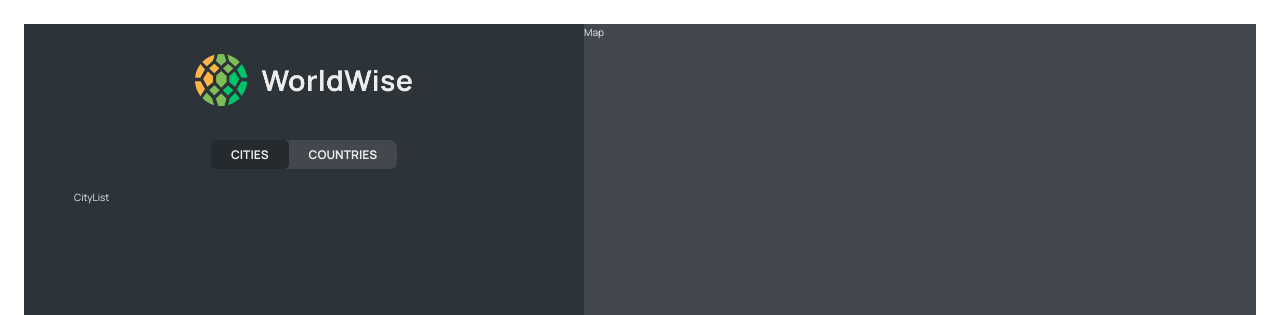
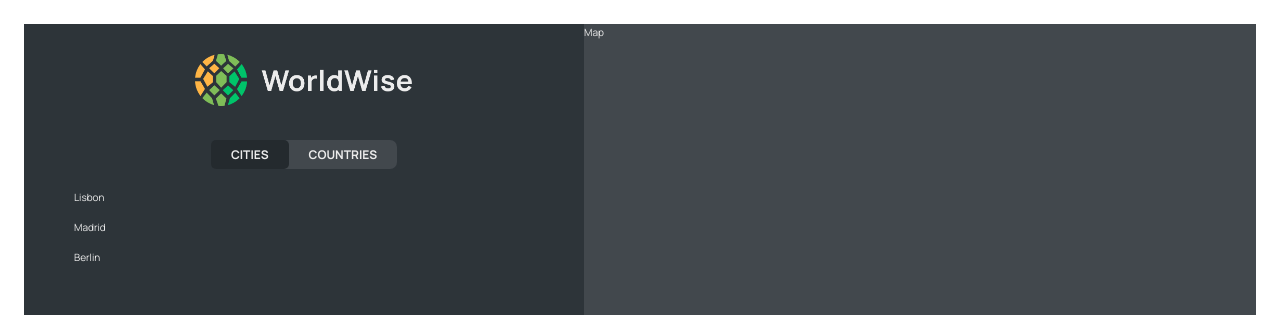
Before and after one commit to hansolo-N/TravellerApp, a React (Vite) app: page /app/cities in a window 1280 px wide. Shown: the top 315 px of the page. Built offline with nearby package versions, Linux system fonts and the light colour scheme; data requests are answered from the project's data file.

Commit message:
created city item component and added styling

```diff
--- a/package.json
+++ b/package.json
@@ -8,7 +8,7 @@
     "build": "vite build",
     "lint": "eslint . --ext js,jsx --report-unused-disable-directives --max-warnings 0",
     "preview": "vite preview",
-    "server": "json-server --watch data/cities.json --port 8000 -delay 500"
+    "server": "json-server --watch data/cities.json --port 8000 --delay 500"
   },
   "dependencies": {
     "json-server": "^0.17.4",
--- a/src/App.jsx
+++ b/src/App.jsx
@@ -8,7 +8,7 @@ import PageNotFound from './pages/PageNotFound'
 import AppLayout from './pages/AppLayout'
 import Login from './pages/Login'
 function Traveller() {
-  const [cities,setCities] = useState({})
+  const [cities,setCities] = useState([])
   const [isLoading,setIsLoading] = useState(false)
 
 
@@ -16,14 +16,18 @@ function Traveller() {
   useEffect(function(){
     async function fetchCities(){
       try {
+        setIsLoading(true)
         const response = await fetch("http://localhost:8000/cities")
         const data = await response.json()
-        console.log(data)
+        setCities(data)
       } catch (error) {
         console.log(error)
       }
+      finally{
+        setIsLoading(false)
+      }
     }
-    setCities(fetchCities())
+    fetchCities()
   },[])
 
   return (
@@ -34,8 +38,8 @@ function Traveller() {
           <Route path='pricing' element={<Pricing/>}/>
           <Route path='app' element={<AppLayout/>}>
             <Route index element={<CityList/>}/>
-            <Route path='cities' element={<CityList/>}/>
-            <Route path='countries' element={<p>list of countries</p>}/>
+            <Route path='cities' element={<CityList cities={cities} isLoading={isLoading}/>}/>
+            <Route path='countries' element={<CityList cities={cities} isLoading={isLoading}/>}/>
             <Route path='form' element={<p>form submission</p>}/>
           </Route>
           <Route path='login' element={<Login/>}/>
--- /dev/null
+++ b/src/components/CityItem.jsx
@@ -0,0 +1,9 @@
+import React from 'react'
+
+function CityItem({city}) {
+  return (
+    <li>{city.cityName}</li>
+  )
+}
+
+export default CityItem
--- a/src/components/CityList.jsx
+++ b/src/components/CityList.jsx
@@ -1,10 +1,17 @@
 import React from 'react'
 import styles from "./CityList.module.css"
+import Spinner from '../components/Spinner'
+import CityItem from './CityItem'
 
-function CityList() {
+function CityList({cities,isLoading}) {
+console.log(cities)
+
+if(isLoading) return <Spinner/>
   return (
     <ul className={styles.cityList}>
-        CityList
+        {cities.map((city)=>
+        <CityItem key={city.id} city={city}/>
+        )}
     </ul>
   )
 }
```
